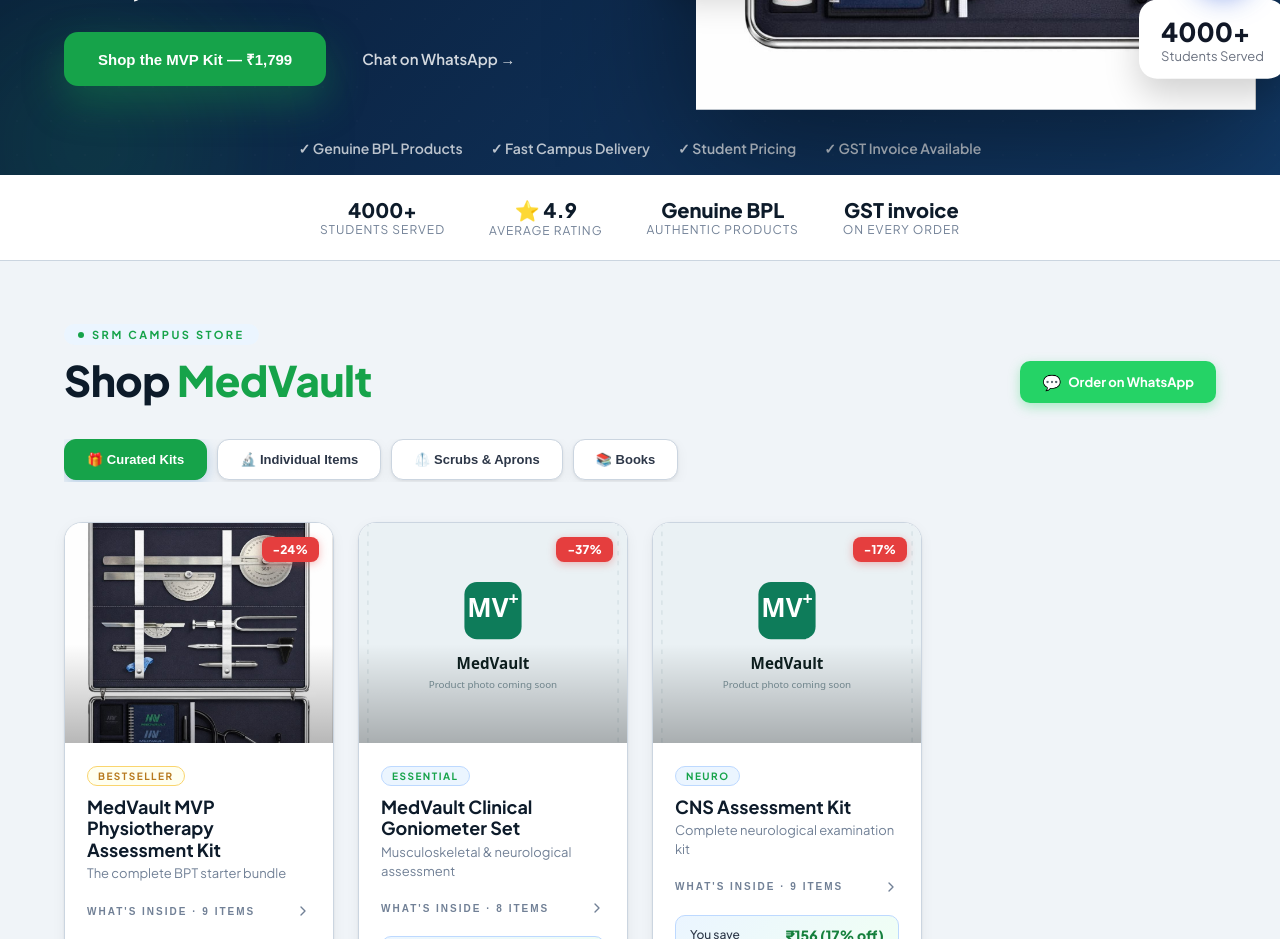
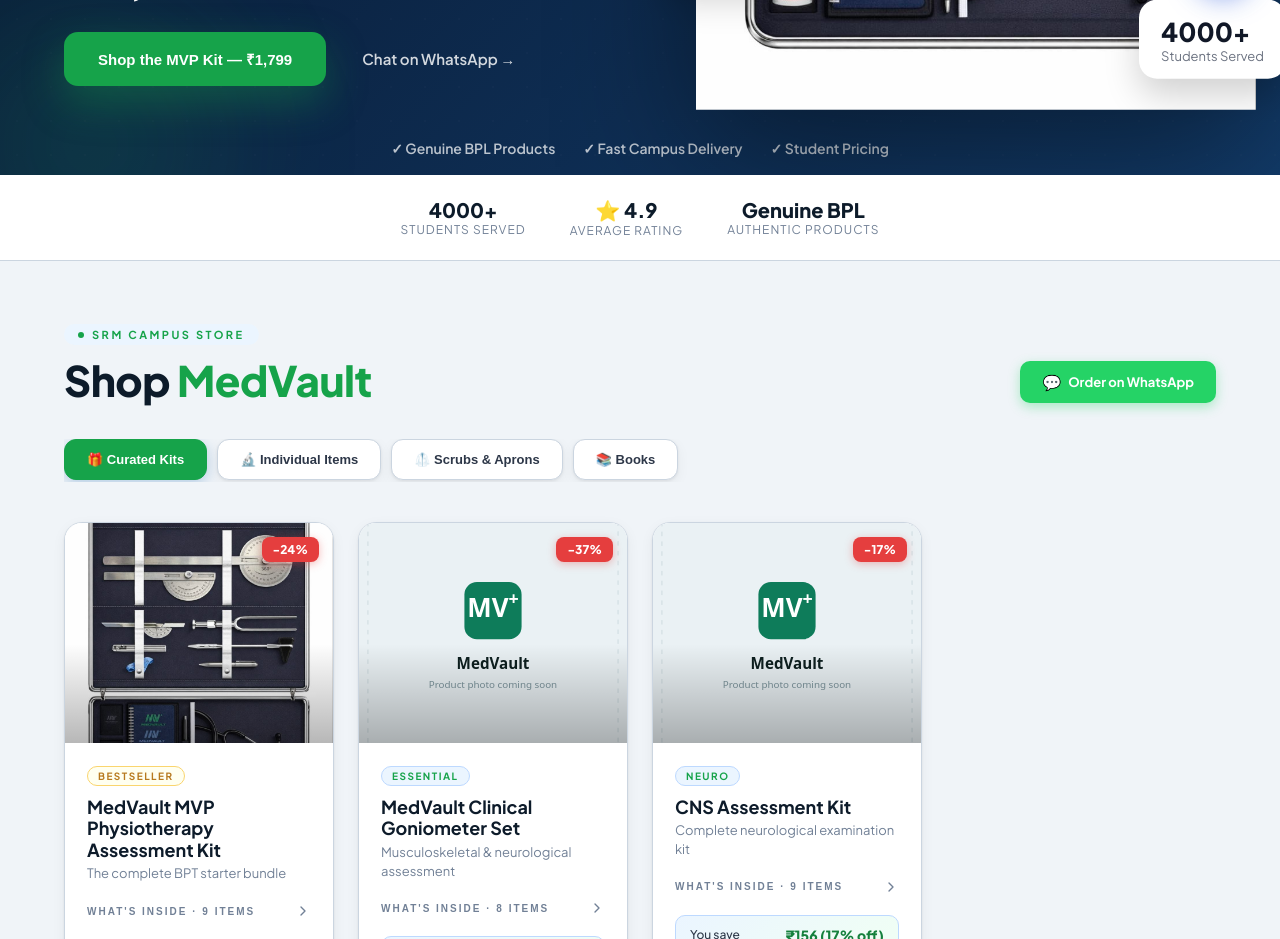
Before and after one commit to rafeequerahman66-sys/medvault, a Next.js app: page / in a window 1280 px wide. Shown: the part 780-1719 px from the top of the page. Built offline with nearby package versions, Linux system fonts and the light colour scheme.

Commit message:
Remove GST messaging from hero trust row and stats strip

```diff
--- a/app/page.jsx
+++ b/app/page.jsx
@@ -1757,7 +1757,6 @@
           "✓ Genuine BPL Products",
           "✓ Fast Campus Delivery",
           "✓ Student Pricing",
-          "✓ GST Invoice Available",
         ].map((item) => (
           <div key={item}>
             {item}
@@ -2476,7 +2475,7 @@
       {/* Trust strip */}
       <div style={{ background: C.white, borderBottom: `1px solid ${C.border}` }}>
         <div style={{ maxWidth: 1100, margin: "0 auto", padding: "22px 5%", display: "flex", flexWrap: "wrap", justifyContent: "center", gap: "18px 44px" }}>
-          {[["4000+", "students served"], ["⭐ 4.9", "average rating"], ["Genuine BPL", "authentic products"], ["GST invoice", "on every order"]].map(([a, b]) => (
+          {[["4000+", "students served"], ["⭐ 4.9", "average rating"], ["Genuine BPL", "authentic products"]].map(([a, b]) => (
             <div key={a} style={{ display: "flex", flexDirection: "column", alignItems: "center", minWidth: 110 }}>
               <span style={{ fontWeight: 800, fontSize: 20, color: C.text }}>{a}</span>
               <span style={{ fontSize: 12, color: C.muted, textTransform: "uppercase", letterSpacing: 1 }}>{b}</span>
```
